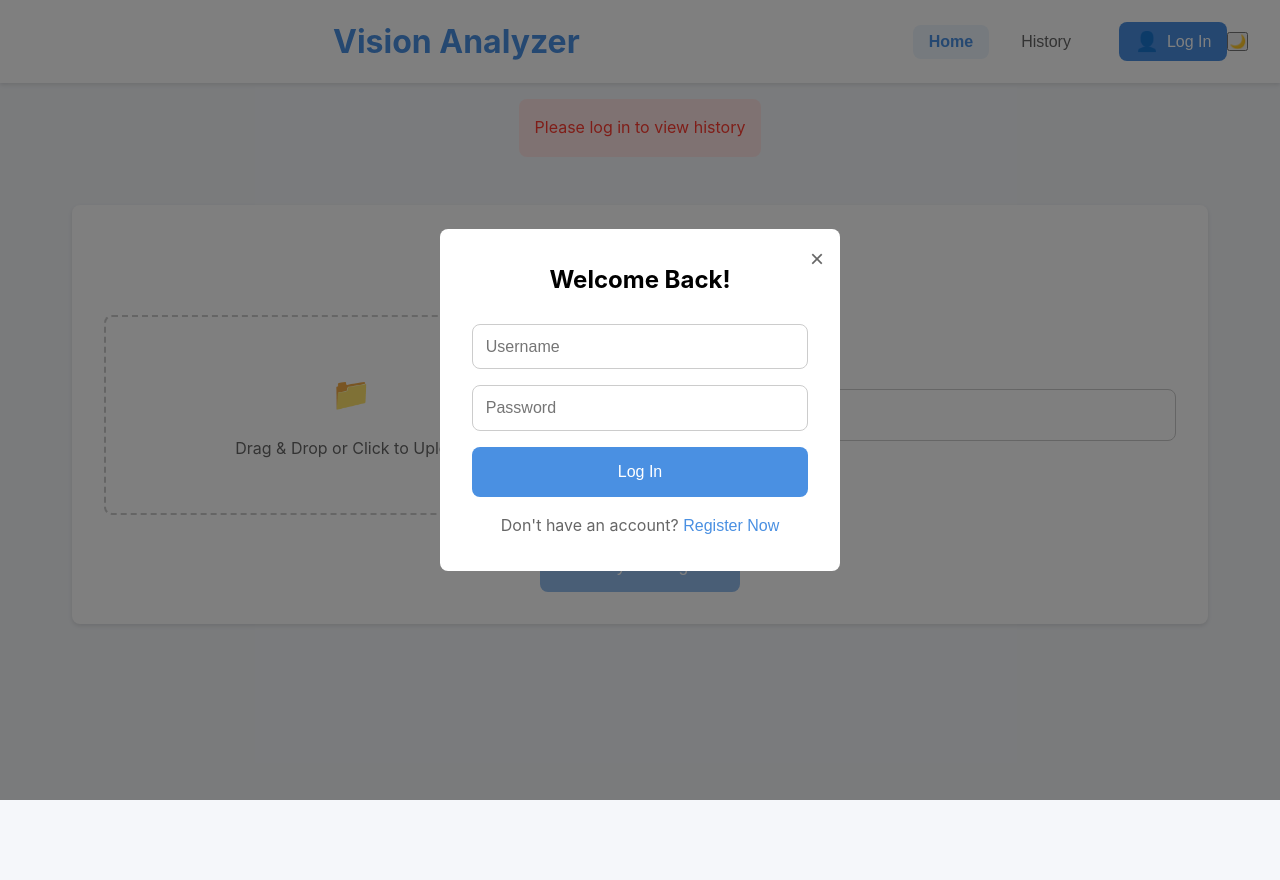
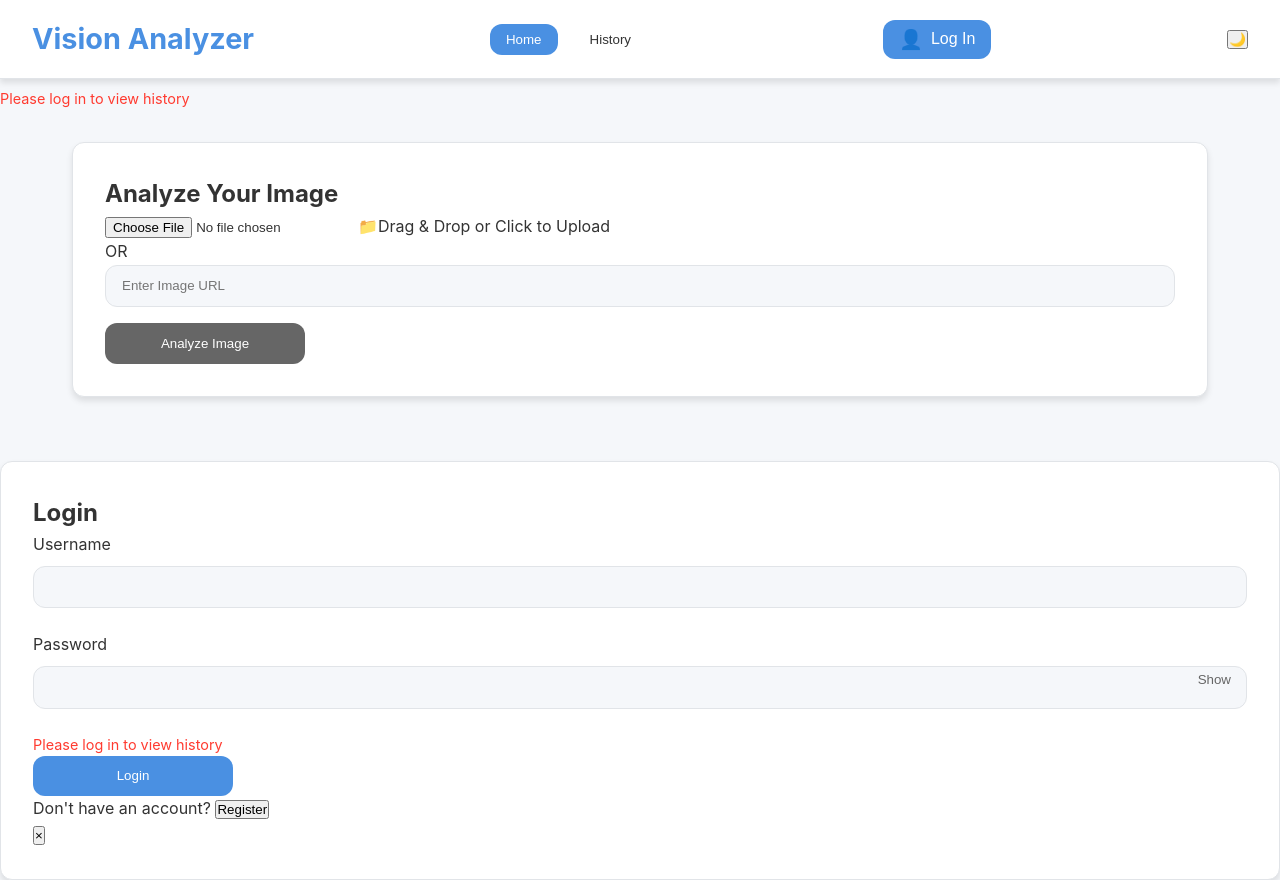
Before and after one commit to kartik220803/image-analyzer, a React (Create React App) app in the folder frontend/: page / in a window 1280 px wide. Both pictures are taken after a click on the button "History". Before the commit the page ends 800 px from the top, so only its background shows below. Built offline with nearby package versions, Linux system fonts and the light colour scheme; the HTML template or start-up script is replaced by a standard one.

Commit message:
made somes changes

```diff
--- a/frontend/src/App.css
+++ b/frontend/src/App.css
@@ -4,23 +4,31 @@
     --accent-color: #34c759;
     --error-color: #ff3b30;
     --background-color: #f5f7fa;
-    --border-radius: 8px;
-    --box-shadow: 0 2px 4px rgba(0, 0, 0, 0.1);
+    --card-background: #ffffff;
+    --text-color: #333333;
+    --border-color: #e1e4e8;
+    --border-radius: 12px;
+    --box-shadow: 0 4px 6px rgba(0, 0, 0, 0.1);
+    --hover-shadow: 0 8px 15px rgba(0, 0, 0, 0.1);
+    --transition: all 0.3s ease;
 }
 
 [data-theme='dark'] {
-    --primary-color: #1e90ff;
-    --secondary-color: #aaa;
-    --accent-color: #32cd32;
-    --error-color: #ff6347;
-    --background-color: #333;
-    --text-color: #f5f5f5;
+    --primary-color: #60a5fa;
+    --secondary-color: #9ca3af;
+    --accent-color: #34d399;
+    --error-color: #ef4444;
+    --background-color: #1a1a1a;
+    --card-background: #2d2d2d;
+    --text-color: #f3f4f6;
+    --border-color: #404040;
 }
 
 * {
     margin: 0;
     padding: 0;
     box-sizing: border-box;
+    transition: var(--transition);
 }
 
 body {
@@ -37,7 +45,7 @@ body {
 }
 
 .header {
-    background: white;
+    background: var(--card-background);
     padding: 1rem 2rem;
     box-shadow: var(--box-shadow);
     display: flex;
@@ -46,42 +54,39 @@ body {
     position: sticky;
     top: 0;
     z-index: 1000;
+    border-bottom: 1px solid var(--border-color);
 }
 
 .app-title {
-    font-size: 2rem;
     color: var(--primary-color);
+    font-size: 1.8rem;
     font-weight: bold;
-    text-align: center;
-    flex: 1;
 }
 
 .nav-links {
     display: flex;
     gap: 1rem;
-    margin: 0 2rem;
+    align-items: center;
 }
 
 .nav-link {
+    background: transparent;
+    border: none;
+    color: var(--text-color);
     padding: 0.5rem 1rem;
-    border: none;
-    background: none;
-    color: var(--secondary-color);
-    font-size: 1rem;
     cursor: pointer;
-    transition: all 0.3s ease;
     border-radius: var(--border-radius);
+    font-weight: 500;
 }
 
 .nav-link:hover {
-    color: var(--primary-color);
-    background: rgba(74, 144, 226, 0.1);
+    background: var(--primary-color);
+    color: white;
 }
 
 .nav-link.active {
-    color: var(--primary-color);
-    font-weight: 600;
-    background: rgba(74, 144, 226, 0.1);
+    background: var(--primary-color);
+    color: white;
 }
 
 .auth-section {
@@ -129,114 +134,75 @@ body {
     width: 100%;
 }
 
-.home-container {
-    display: flex;
-    flex-direction: column;
-    gap: 2rem;
-}
-
 .upload-section {
-    background: white;
+    background: var(--card-background);
     padding: 2rem;
     border-radius: var(--border-radius);
     box-shadow: var(--box-shadow);
+    margin-bottom: 2rem;
+    border: 1px solid var(--border-color);
 }
 
-.upload-section h2 {
-    text-align: center;
-    color: var(--primary-color);
-    margin-bottom: 2rem;
-    font-size: 1.8rem;
+.upload-section:hover {
+    box-shadow: var(--hover-shadow);
 }
 
-.upload-form {
+.upload-methods {
     display: flex;
-    flex-direction: column;
-    gap: 1.5rem;
+    gap: 2rem;
+    margin-bottom: 2rem;
 }
 
-.upload-options {
-    display: flex;
-    gap: 2rem;
-    align-items: center;
+.upload-method {
+    flex: 1;
+    padding: 2rem;
+    background: var(--background-color);
+    border-radius: var(--border-radius);
+    border: 2px dashed var(--border-color);
+    text-align: center;
+    cursor: pointer;
+    transition: var(--transition);
 }
 
-.upload-box {
-    flex: 1;
-    position: relative;
-    min-height: 200px;
-    border: 2px dashed #ccc;
-    border-radius: var(--border-radius);
-    transition: all 0.3s ease;
-}
-
-.upload-box:hover {
+.upload-method:hover {
     border-color: var(--primary-color);
-}
-
-.file-input {
-    position: absolute;
-    width: 100%;
-    height: 100%;
-    opacity: 0;
-    cursor: pointer;
-}
-
-.file-label {
-    position: absolute;
-    top: 0;
-    left: 0;
-    width: 100%;
-    height: 100%;
-    display: flex;
-    flex-direction: column;
-    align-items: center;
-    justify-content: center;
-    gap: 1rem;
-    color: var(--secondary-color);
-}
-
-.upload-icon {
-    font-size: 2rem;
-}
-
-.divider {
-    color: var(--secondary-color);
-    font-weight: 600;
-}
-
-.url-input-container {
-    flex: 1;
+    background: var(--card-background);
 }
 
 .url-input {
     width: 100%;
-    padding: 1rem;
-    border: 1px solid #ccc;
+    padding: 0.8rem 1rem;
+    border: 1px solid var(--border-color);
     border-radius: var(--border-radius);
-    font-size: 1rem;
+    background: var(--background-color);
+    color: var(--text-color);
+    margin-bottom: 1rem;
+}
+
+.url-input:focus {
+    outline: none;
+    border-color: var(--primary-color);
 }
 
 .analyze-btn {
-    padding: 1rem 2rem;
-    background-color: var(--primary-color);
+    background: var(--primary-color);
     color: white;
     border: none;
+    padding: 0.8rem 2rem;
     border-radius: var(--border-radius);
-    font-size: 1.1rem;
     cursor: pointer;
-    transition: all 0.3s ease;
-    align-self: center;
-    min-width: 200px;
+    font-weight: 500;
+    width: 100%;
+    max-width: 200px;
 }
 
-.analyze-btn:hover:not(:disabled) {
-    transform: translateY(-2px);
-    box-shadow: 0 2px 8px rgba(74, 144, 226, 0.3);
+.analyze-btn:hover {
+    opacity: 0.9;
+    transform: translateY(-1px);
 }
 
 .analyze-btn:disabled {
-    opacity: 0.6;
+    background: var(--secondary-color);
     cursor: not-allowed;
 }
 
@@ -273,10 +239,11 @@ body {
 }
 
 .results-container {
-    background: white;
+    background: var(--card-background);
     padding: 2rem;
     border-radius: var(--border-radius);
     box-shadow: var(--box-shadow);
+    border: 1px solid var(--border-color);
 }
 
 .results-container h2 {
@@ -293,8 +260,9 @@ body {
 }
 
 .result-section {
-    background: #f8f9fa;
-    padding: 1.5rem;
+    margin-bottom: 2rem;
+    padding: 1rem;
+    background: var(--background-color);
     border-radius: var(--border-radius);
 }
 
@@ -309,7 +277,11 @@ body {
 
 .result-section li {
     padding: 0.5rem 0;
-    border-bottom: 1px solid #eee;
+    border-bottom: 1px solid var(--border-color);
+}
+
+.result-section li:last-child {
+    border-bottom: none;
 }
 
 .analyze-more-btn {
@@ -440,140 +412,105 @@ body {
 }
 
 .modal {
-    position: fixed;
-    top: 0;
-    left: 0;
-    right: 0;
-    bottom: 0;
-    background: rgba(0, 0, 0, 0.5);
-    display: flex;
-    align-items: center;
-    justify-content: center;
-    z-index: 1000;
+    background: var(--card-background);
+    padding: 2rem;
+    border-radius: var(--border-radius);
+    box-shadow: var(--box-shadow);
+    border: 1px solid var(--border-color);
 }
 
-.modal-content {
-    background: white;
-    padding: 2rem;
-    border-radius: var(--border-radius);
-    width: 90%;
-    max-width: 400px;
+.form-group {
+    margin-bottom: 1.5rem;
     position: relative;
 }
 
-.modal-content h2 {
-    color: var (--primary-color);
-    margin-bottom: 1.5rem;
-    text-align: center;
-}
-
-.auth-form {
-    display: flex;
-    flex-direction: column;
-    gap: 1rem;
-}
-
-.form-group {
-    display: flex;
-    flex-direction: column;
+.form-group label {
+    display: block;
+    margin-bottom: 0.5rem;
+    color: var(--text-color);
 }
 
 .form-group input {
-    padding: 0.8rem;
-    border: 1px solid #ccc;
+    width: 100%;
+    padding: 0.8rem 1rem;
+    border: 1px solid var(--border-color);
     border-radius: var(--border-radius);
-    font-size: 1rem;
+    background: var(--background-color);
+    color: var(--text-color);
 }
 
-.auth-submit-btn {
-    padding: 1rem;
-    background-color: var(--primary-color);
-    color: white;
-    border: none;
-    border-radius: var(--border-radius);
-    font-size: 1rem;
-    cursor: pointer;
-    transition: all 0.3s ease;
+.form-group input:focus {
+    outline: none;
+    border-color: var(--primary-color);
 }
 
-.auth-submit-btn:hover {
-    transform: translateY(-2px);
-    box-shadow: 0 2px 8px rgba(74, 144, 226, 0.3);
-}
-
-.auth-switch {
-    text-align: center;
-    margin-top: 1rem;
-    color: var(--secondary-color);
-}
-
-.link-button {
+.password-toggle {
+    position: absolute;
+    right: 1rem;
+    top: 2.5rem;
     background: none;
     border: none;
-    color: var(--primary-color);
-    cursor: pointer;
-    font-size: inherit;
-}
-
-.link-button:hover {
-    text-decoration: underline;
-}
-
-.close-button {
-    position: absolute;
-    top: 1rem;
-    right: 1rem;
-    background: none;
-    border: none;
-    font-size: 1.5rem;
     color: var(--secondary-color);
     cursor: pointer;
 }
 
-.error-message {
-    background-color: #ffe5e5;
-    color: var(--error-color);
-    padding: 1rem;
-    border-radius: var(--border-radius);
-    margin: 1rem auto;
-    max-width: 600px;
-    text-align: center;
+.password-toggle:hover {
+    color: var(--primary-color);
 }
 
+.error-message {
+    color: var(--error-color);
+    margin-top: 0.5rem;
+    font-size: 0.9rem;
+}
+
+/* Responsive Design */
 @media (max-width: 768px) {
     .header {
         flex-direction: column;
         padding: 1rem;
+        gap: 1rem;
     }
 
-    .app-title {
-        margin-bottom: 1rem;
+    .main-content {
+        padding: 1rem;
+    }
+
+    .upload-methods {
+        flex-direction: column;
+        gap: 1rem;
+    }
+
+    .upload-method {
+        padding: 1.5rem;
+    }
+
+    .results-container {
+        padding: 1rem;
     }
 
     .nav-links {
-        margin: 1rem 0;
+        width: 100%;
+        justify-content: center;
+        flex-wrap: wrap;
     }
 
-    .upload-options {
-        flex-direction: column;
-    }
-
-    .upload-box {
-        min-height: 150px;
-    }
-
-    .analysis-detail {
-        grid-template-columns: 1fr;
+    .analyze-btn {
+        max-width: 100%;
     }
 }
 
 @media (max-width: 480px) {
-    .main-content {
+    .app-title {
+        font-size: 1.5rem;
+    }
+
+    .upload-section {
         padding: 1rem;
     }
 
-    .modal-content {
-        width: 95%;
-        padding: 1.5rem;
+    .nav-link {
+        padding: 0.4rem 0.8rem;
+        font-size: 0.9rem;
     }
 }
--- a/frontend/src/App.js
+++ b/frontend/src/App.js
@@ -18,6 +18,8 @@ function App() {
     const [selectedAnalysis, setSelectedAnalysis] = useState(null);
     const [preview, setPreview] = useState(null);
     const [theme, setTheme] = useState(localStorage.getItem('theme') || 'light');
+    const [showLoginPassword, setShowLoginPassword] = useState(false);
+    const [showRegisterPassword, setShowRegisterPassword] = useState(false);
 
     // Theme effect
     useEffect(() => {
@@ -447,48 +449,43 @@ function App() {
             {showLogin && (
                 <div className="modal">
                     <div className="modal-content">
-                        <h2>Welcome Back!</h2>
+                        <h2>Login</h2>
                         <form onSubmit={handleLogin} className="auth-form">
                             <div className="form-group">
+                                <label>Username</label>
                                 <input
                                     type="text"
-                                    placeholder="Username"
                                     value={loginForm.username}
-                                    onChange={(e) => setLoginForm({...loginForm, username: e.target.value})}
+                                    onChange={(e) => setLoginForm({ ...loginForm, username: e.target.value })}
                                     required
                                 />
                             </div>
                             <div className="form-group">
+                                <label>Password</label>
                                 <input
-                                    type="password"
-                                    placeholder="Password"
+                                    type={showLoginPassword ? "text" : "password"}
                                     value={loginForm.password}
-                                    onChange={(e) => setLoginForm({...loginForm, password: e.target.value})}
+                                    onChange={(e) => setLoginForm({ ...loginForm, password: e.target.value })}
                                     required
                                 />
+                                <button
+                                    type="button"
+                                    className="password-toggle"
+                                    onClick={() => setShowLoginPassword(!showLoginPassword)}
+                                >
+                                    {showLoginPassword ? "Hide" : "Show"}
+                                </button>
                             </div>
-                            <button type="submit" className="auth-submit-btn">
-                                Log In
-                            </button>
+                            {error && <div className="error-message">{error}</div>}
+                            <button type="submit" className="analyze-btn">Login</button>
+                            <p className="auth-switch">
+                                Don't have an account?{" "}
+                                <button type="button" className="link-button" onClick={() => { setShowLogin(false); setShowRegister(true); setError(null); }}>
+                                    Register
+                                </button>
+                            </p>
                         </form>
-                        <p className="auth-switch">
-                            Don't have an account?{' '}
-                            <button
-                                className="link-button"
-                                onClick={() => {
-                                    setShowLogin(false);
-                                    setShowRegister(true);
-                                }}
-                            >
-                                Register Now
-                            </button>
-                        </p>
-                        <button
-                            className="close-button"
-                            onClick={() => setShowLogin(false)}
-                        >
-                            ×
-                        </button>
+                        <button className="close-button" onClick={() => { setShowLogin(false); setError(null); }}>×</button>
                     </div>
                 </div>
             )}
@@ -497,57 +494,52 @@ function App() {
             {showRegister && (
                 <div className="modal">
                     <div className="modal-content">
-                        <h2>Create Account</h2>
+                        <h2>Register</h2>
                         <form onSubmit={handleRegister} className="auth-form">
                             <div className="form-group">
+                                <label>Username</label>
                                 <input
                                     type="text"
-                                    placeholder="Username"
                                     value={registerForm.username}
-                                    onChange={(e) => setRegisterForm({...registerForm, username: e.target.value})}
+                                    onChange={(e) => setRegisterForm({ ...registerForm, username: e.target.value })}
                                     required
                                 />
                             </div>
                             <div className="form-group">
+                                <label>Email</label>
                                 <input
                                     type="email"
-                                    placeholder="Email"
                                     value={registerForm.email}
-                                    onChange={(e) => setRegisterForm({...registerForm, email: e.target.value})}
+                                    onChange={(e) => setRegisterForm({ ...registerForm, email: e.target.value })}
                                     required
                                 />
                             </div>
                             <div className="form-group">
+                                <label>Password</label>
                                 <input
-                                    type="password"
-                                    placeholder="Password"
+                                    type={showRegisterPassword ? "text" : "password"}
                                     value={registerForm.password}
-                                    onChange={(e) => setRegisterForm({...registerForm, password: e.target.value})}
+                                    onChange={(e) => setRegisterForm({ ...registerForm, password: e.target.value })}
                                     required
                                 />
+                                <button
+                                    type="button"
+                                    className="password-toggle"
+                                    onClick={() => setShowRegisterPassword(!showRegisterPassword)}
+                                >
+                                    {showRegisterPassword ? "Hide" : "Show"}
+                                </button>
                             </div>
-                            <button type="submit" className="auth-submit-btn">
-                                Register
-                            </button>
+                            {error && <div className="error-message">{error}</div>}
+                            <button type="submit" className="analyze-btn">Register</button>
+                            <p className="auth-switch">
+                                Already have an account?{" "}
+                                <button type="button" className="link-button" onClick={() => { setShowRegister(false); setShowLogin(true); setError(null); }}>
+                                    Login
+                                </button>
+                            </p>
                         </form>
-                        <p className="auth-switch">
-                            Already have an account?{' '}
-                            <button
-                                className="link-button"
-                                onClick={() => {
-                                    setShowRegister(false);
-                                    setShowLogin(true);
-                                }}
-                            >
-                                Log In
-                            </button>
-                        </p>
-                        <button
-                            className="close-button"
-                            onClick={() => setShowRegister(false)}
-                        >
-                            ×
-                        </button>
+                        <button className="close-button" onClick={() => { setShowRegister(false); setError(null); }}>×</button>
                     </div>
                 </div>
             )}
```
